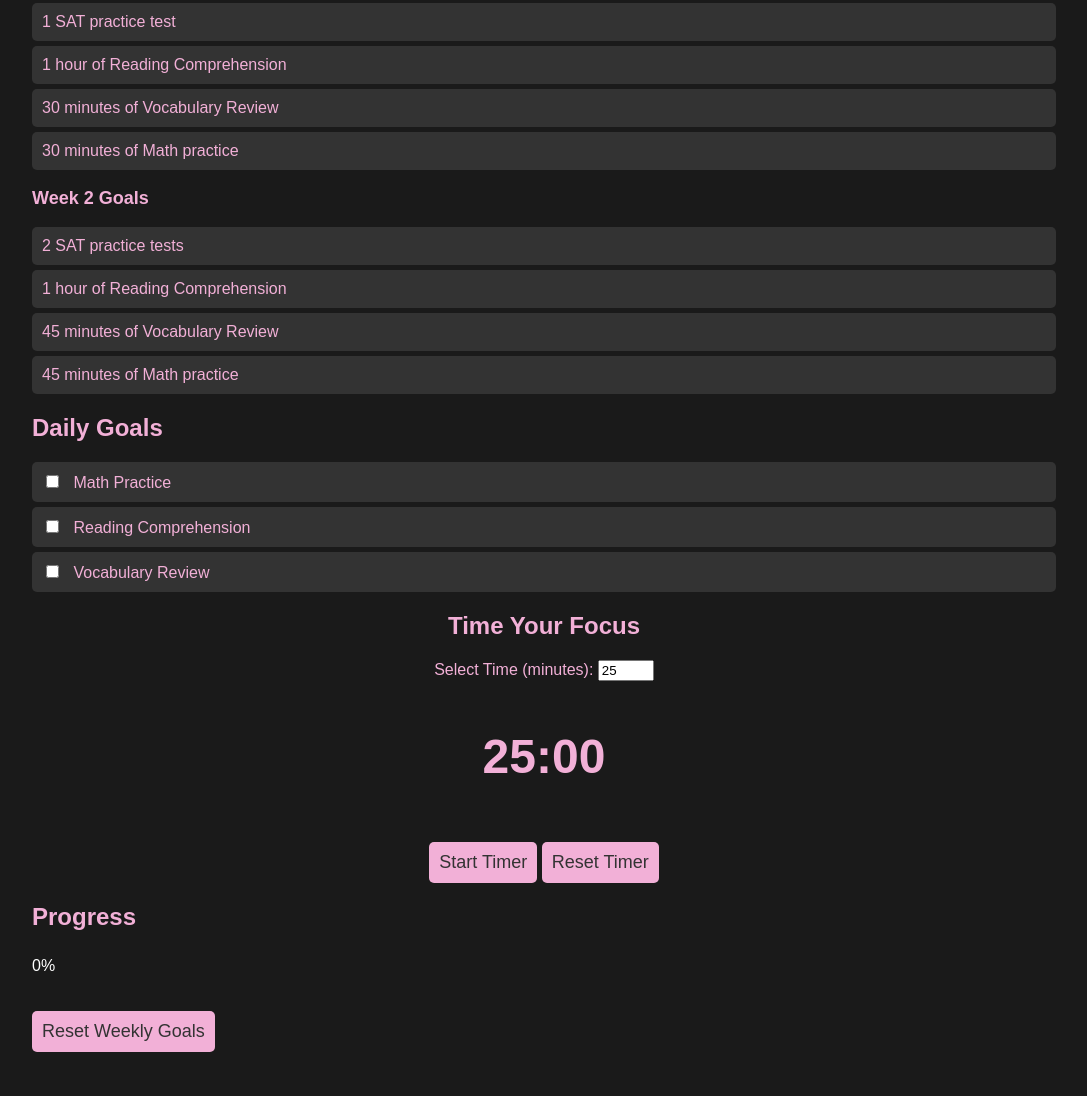
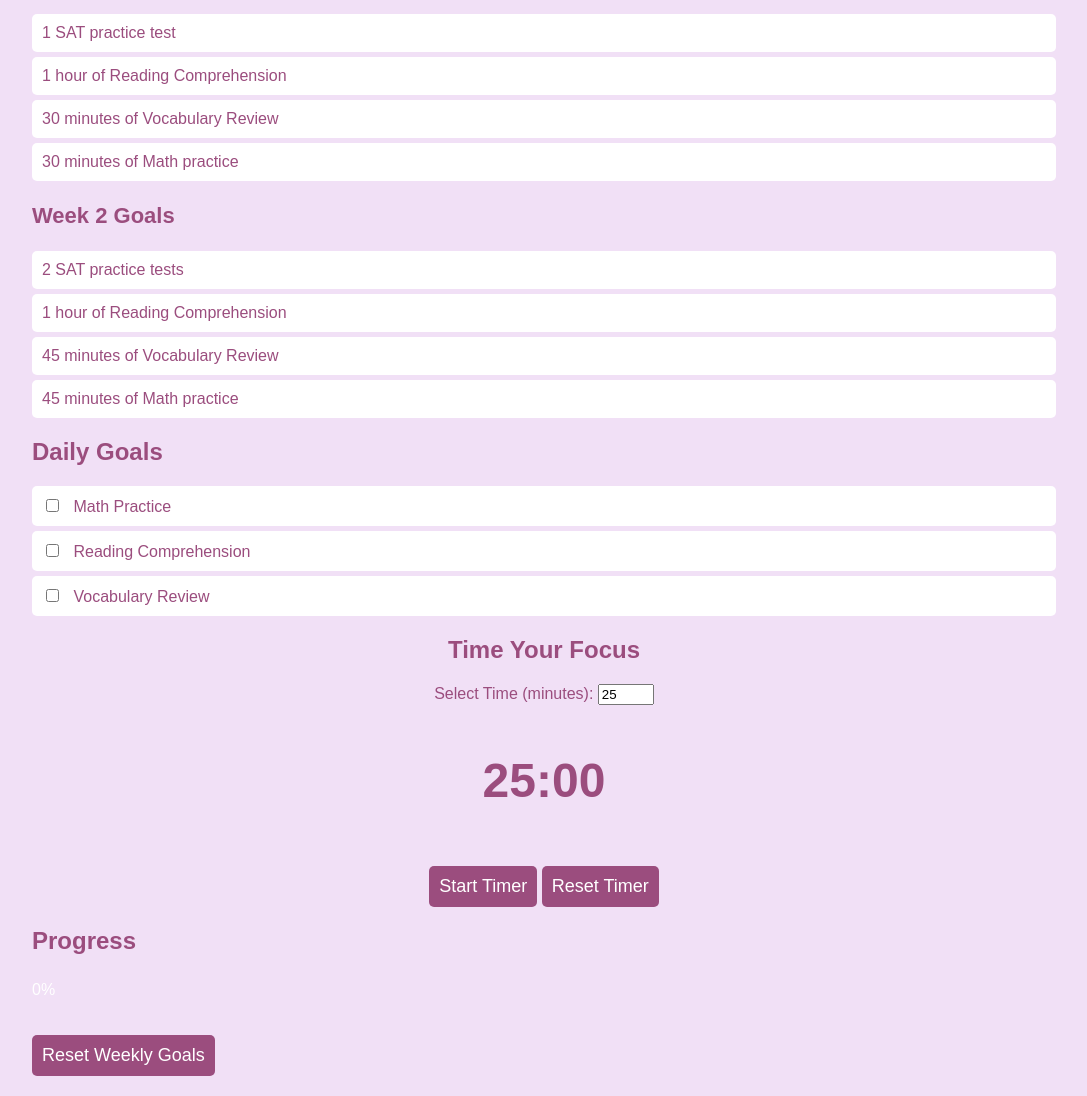
Before and after one commit to sannannn/sat-study-app, a plain HTML site: page index.html in a window 1280 px wide. Shown: the part 227-1323 px from the top of the page, without its empty margins (96-1183 px from the left). Before the commit the page ends 1299 px from the top, so only its background shows below. Drawn offline with Linux system fonts and the light colour scheme.

Commit message:
Update styles.css

```diff
--- a/styles.css
+++ b/styles.css
@@ -1,6 +1,6 @@
 body {
-  background-color: #1a1a1a;
-  color: #f2b0d7; /* Pink text */
+  background-color: #f1e0f6; /* Soft pink background */
+  color: #9b4d7e; /* Dark pink text */
   font-family: Arial, sans-serif;
   margin: 0;
   padding: 0;
@@ -14,34 +14,37 @@
 
 .header {
   text-align: center;
-  color: #f2b0d7; /* Pink header */
+  color: #9b4d7e;
 }
 
 .motivation {
   text-align: center;
   font-size: 20px;
   margin-top: 10px;
-  color: #f2b0d7;
+  color: #9b4d7e;
   font-weight: bold;
 }
 
-h2 {
-  color: #f2b0d7;
+h2, h3 {
+  color: #9b4d7e;
 }
 
 h3 {
-  color: #f2b0d7;
-  font-size: 18px;
+  font-size: 22px;
 }
 
-.weekly-goals ul {
+.weekly-goals {
+  margin-top: 20px;
+}
+
+.week-goals ul {
   list-style-type: none;
   padding: 0;
 }
 
-.weekly-goals li {
-  background-color: #333;
-  color: #f2b0d7;
+.week-goals li {
+  background-color: #fff;
+  color: #9b4d7e;
   margin: 5px 0;
   padding: 10px;
   border-radius: 5px;
@@ -52,8 +55,8 @@
 }
 
 .goal-item {
-  background-color: #333;
-  color: #f2b0d7;
+  background-color: #fff;
+  color: #9b4d7e;
   padding: 10px;
   border-radius: 5px;
   margin-bottom: 5px;
@@ -74,8 +77,8 @@
 }
 
 button {
-  background-color: #f2b0d7;
-  color: #333;
+  background-color: #9b4d7e;
+  color: #fff;
   font-size: 18px;
   padding: 10px;
   border: none;
@@ -85,7 +88,7 @@
 }
 
 button:hover {
-  background-color: #f285d5;
+  background-color: #7c3655;
 }
 
 .progress-section {
@@ -95,7 +98,7 @@
 .progress-bar {
   width: 0;
   height: 30px;
-  background-color: #f2b0d7;
+  background-color: #9b4d7e;
   color: white;
   text-align: center;
   line-height: 30px;
@@ -104,8 +107,8 @@
 }
 
 .reset-button {
-  background-color: #f2b0d7;
-  color: #333;
+  background-color: #9b4d7e;
+  color: #fff;
   font-size: 18px;
   padding: 10px;
   border: none;
@@ -115,5 +118,5 @@
 }
 
 .reset-button:hover {
-  background-color: #f285d5;
+  background-color: #7c3655;
 }
```
